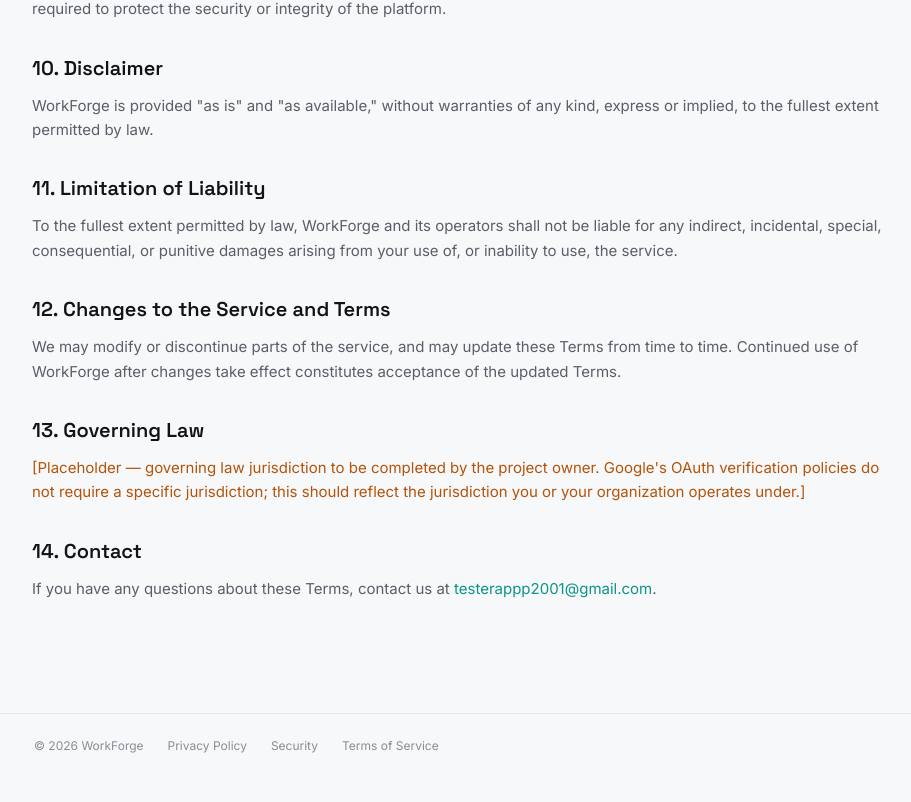
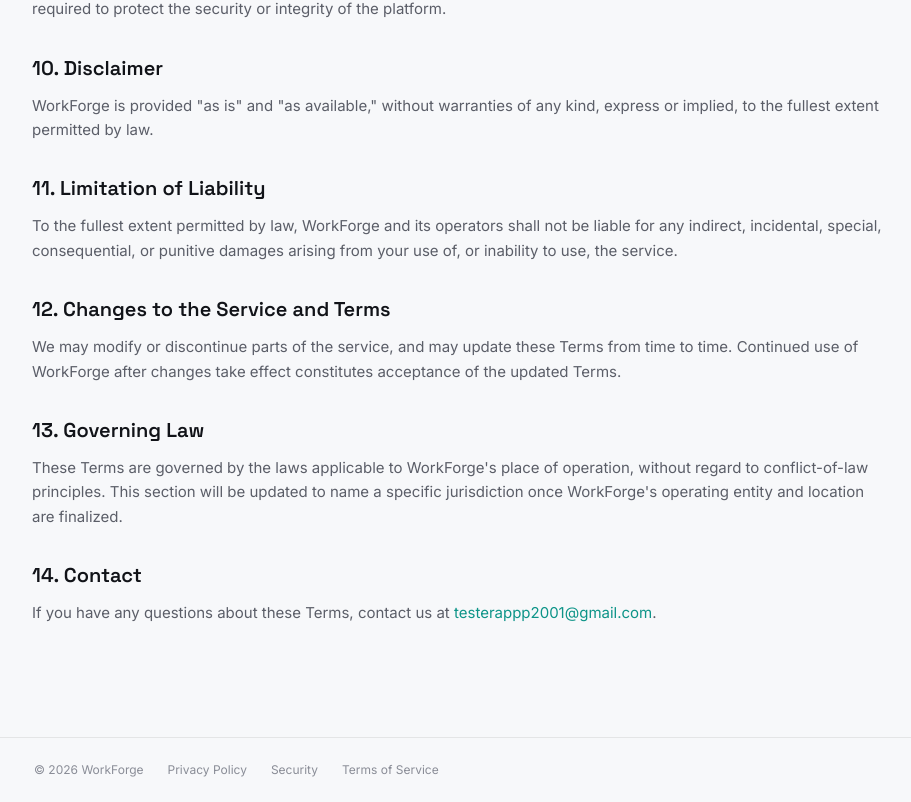
Before and after one commit to KeshavKandoi/AI-AUTOMATION, a React (Vite) app in the folder ai-coo-frontend/: page /terms in a window 1280 px wide. Shown: the part 1418-2220 px from the top of the page, without its empty margins (182-1093 px from the left). Before the commit the page ends 2196 px from the top, so only its background shows below. Built offline with nearby package versions, Linux system fonts and the light colour scheme; no server answers.

Commit message:
feat: update governing law section in Terms of Service for clarity and future specificity

```diff
--- a/ai-coo-frontend/src/pages/legal/TermsOfService.tsx
+++ b/ai-coo-frontend/src/pages/legal/TermsOfService.tsx
@@ -101,10 +101,10 @@ export default function TermsOfService() {
       </LegalSection>
 
       <LegalSection number="13" title="Governing Law">
-        <p className="text-[var(--color-amber)]">
-          [Placeholder — governing law jurisdiction to be completed by the project owner. Google's OAuth
-          verification policies do not require a specific jurisdiction; this should reflect the jurisdiction
-          you or your organization operates under.]
+        <p>
+          These Terms are governed by the laws applicable to WorkForge's place of operation, without regard
+          to conflict-of-law principles. This section will be updated to name a specific jurisdiction once
+          WorkForge's operating entity and location are finalized.
         </p>
       </LegalSection>
 
```
